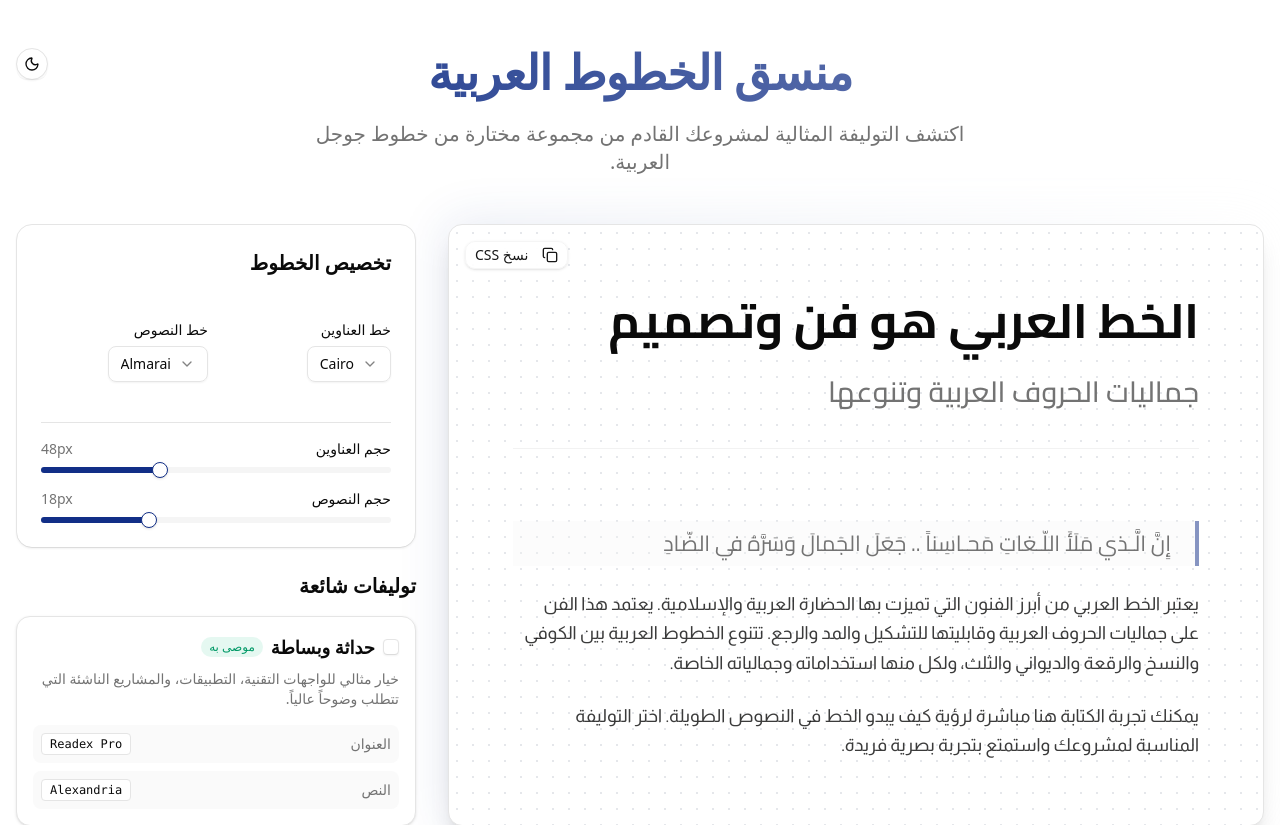
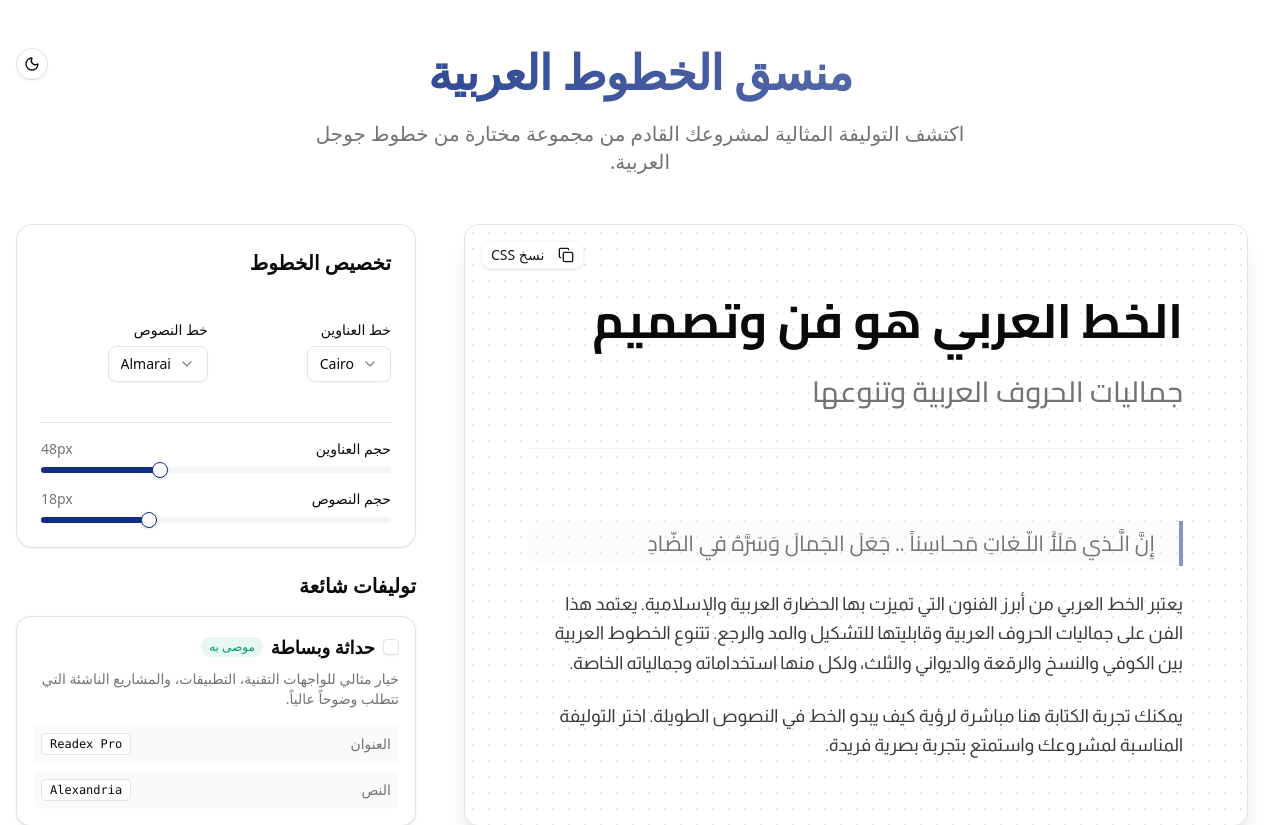
Before and after one commit to AmmarCodes/Arabic-web-fonts-picker, a React (Vite) app: page / in a window 1280 px wide. Shown: the top 825 px of the page. Built offline with nearby package versions, Linux system fonts and the light colour scheme; a web font is replaced by a local one.

Commit message:
style: make font preview stick

```diff
--- a/src/components/font-picker.tsx
+++ b/src/components/font-picker.tsx
@@ -69,7 +69,7 @@ body { font-family: ${bodyFont.value}; }
             !(
               c.heading.name === combo.heading.name &&
               c.body.name === combo.body.name
-            )
+            ),
         );
       } else {
         if (prev.length >= 3) return prev;
@@ -103,9 +103,9 @@ body { font-family: ${bodyFont.value}; }
         </div>
 
         <div className="grid gap-8 lg:grid-cols-[1fr_350px] xl:grid-cols-[1fr_400px] items-start">
-          <div className="order-2 lg:order-1 relative group">
-            <div className="absolute -inset-1 bg-gradient-to-r from-primary/20 to-secondary/20 rounded-2xl blur-xl opacity-50 group-hover:opacity-75 transition duration-500" />
-            <div className="relative rounded-xl border bg-card text-card-foreground shadow-xl overflow-hidden">
+          {/* Font Preview */}
+          <div className="order-2 lg:order-1 relative group lg:sticky lg:top-16 lg:h-[calc(100vh-4rem)] lg:overflow-y-auto lg:scrollbar-hide">
+            <div className="relative rounded-xl border bg-card text-card-foreground shadow-xl overflow-hidden mx-4">
               <div className="absolute top-4 left-4 z-10">
                 <Button
                   variant="secondary"
@@ -202,6 +202,7 @@ body { font-family: ${bodyFont.value}; }
             </div>
           </div>
 
+          {/* Font picker and customization */}
           <div className="order-1 lg:order-2">
             <div className="sticky top-8">
               <FontControls
```
